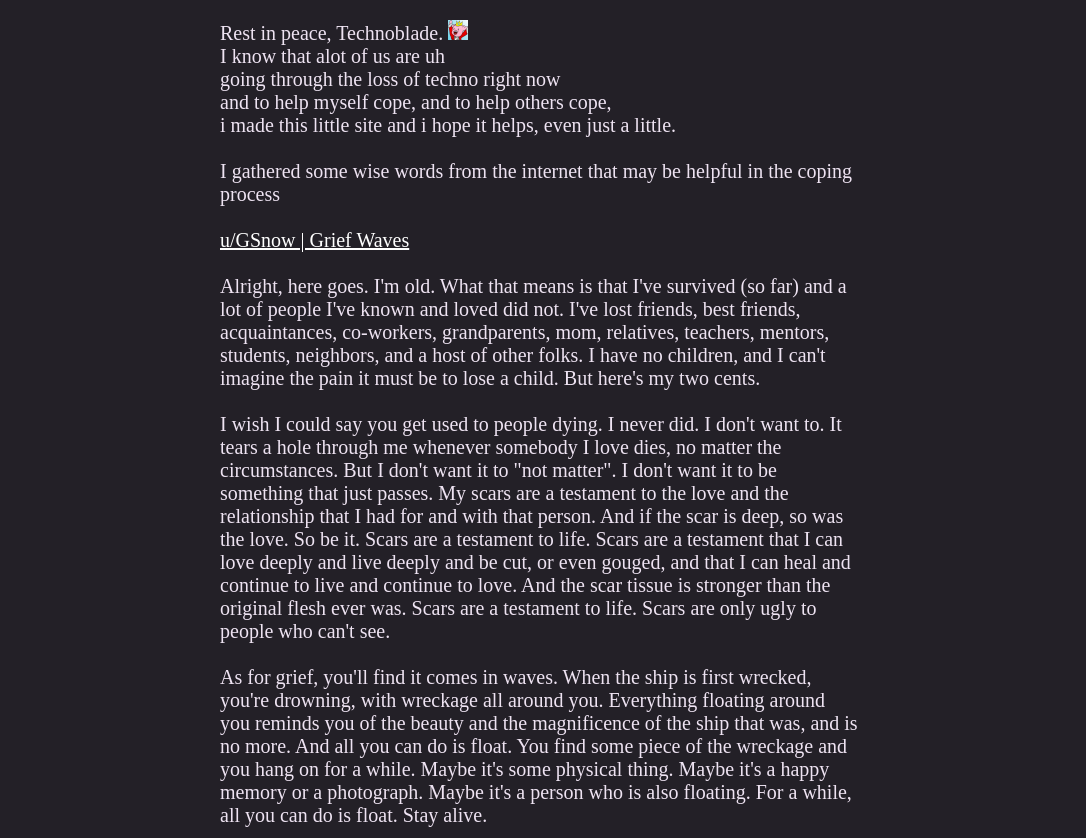
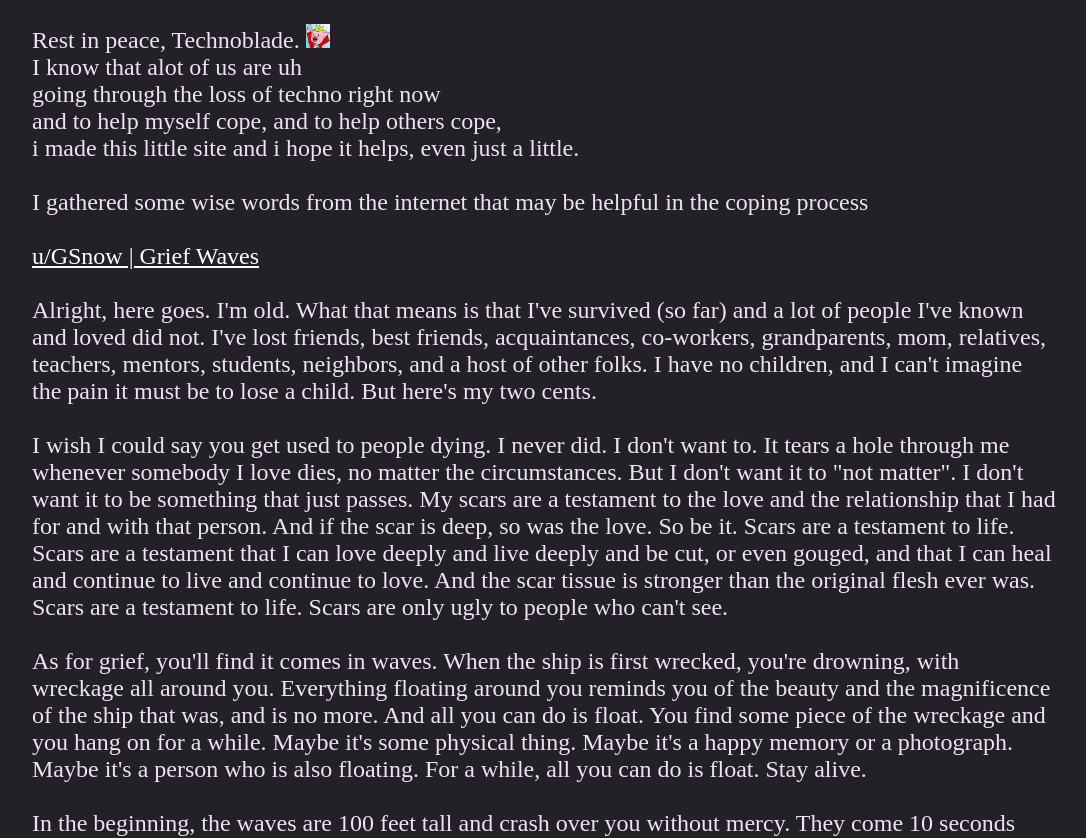
Before and after one commit to Upsidedly/grief, a plain HTML site: page docs/index.html in a window 1280 px wide. Shown: the top 838 px of the page, without its empty margins (120-1206 px from the left). Drawn offline with Linux system fonts and the light colour scheme; a web font is replaced by a local one.

Commit message:
Fixed display somewhat.

```diff
--- a/docs/scss/styles.scss
+++ b/docs/scss/styles.scss
@@ -16,11 +16,11 @@
     p {
         position: absolute;
         color: rgb(238, 227, 242);
-        font-size: 2.5vh;
+        font-size: 3vh;
         // text-align: center;
-        margin: 0% 25%;
+        margin: 0% 10%;
         padding: 1em;
-        width: 50%;
+        width: 80%;
         height: max-content;
         font-family: 'Kantumruy Pro';
         overflow-wrap: break-word;
```
Also changed, not shown: docs/scss/styles.css, 1 other file.
